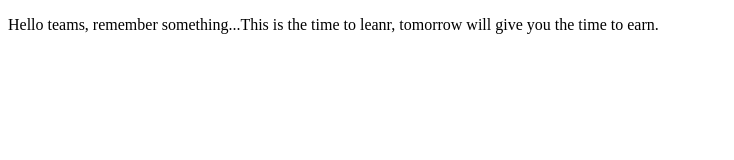
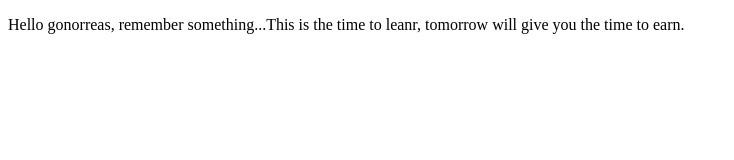
Before and after one commit to WreyMo/proyectoDemoCursoPrework, a plain HTML site: page index.html in a window 1280 px wide. Shown: the whole page, without its empty margins (0-734 px from the left). Drawn offline with Linux system fonts and the light colour scheme.

```diff
--- a/index.html
+++ b/index.html
@@ -8,7 +8,7 @@
 </head>
 <body>
     <p>
-        Hello teams, remember something...This is the time to leanr, tomorrow will give you the time to earn.
+        Hello gonorreas, remember something...This is the time to leanr, tomorrow will give you the time to earn.
     </p>
 </body>
 </html>
```
